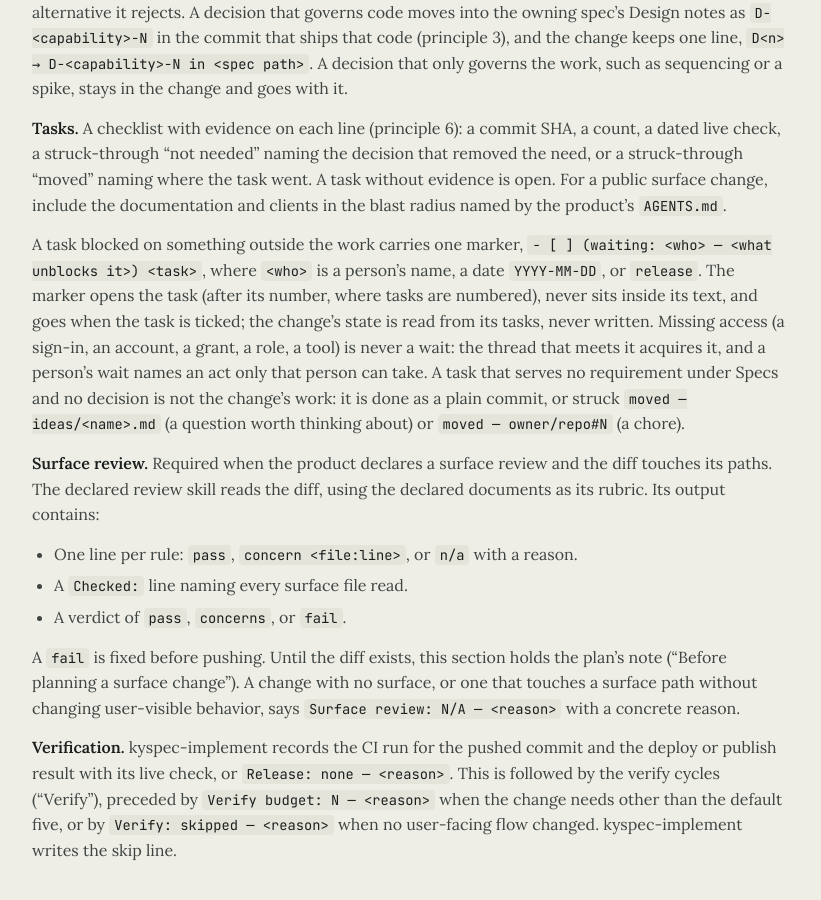
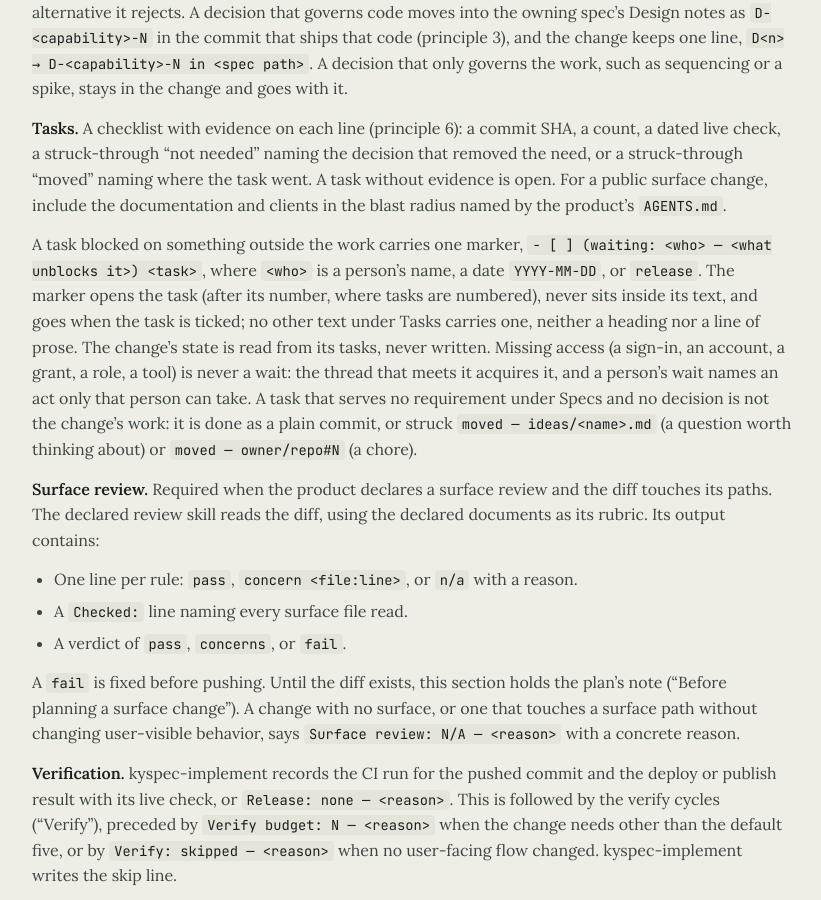
Before and after one commit to kychee-com/kyspec, a Jekyll site: the page built from METHOD.md, in a window 1280 px wide and 900 px high, scrolled down 3970 px. Shown: the whole window, without its empty margins (198-1019 px from the left). Built offline with Jekyll 4.4.1, drawn with Linux system fonts in a browser that asks for light colours; our own code applies the rules of GitHub Pages for plain Markdown files.

Commit message:
kyspec: no text under Tasks carries a waiting marker but an open task's opening; the never-waits change finished
METHOD.md now states what the gate enforces and five verify cycles exercised: a heading or a line of prose under Tasks never carries a marker. The adopting change's decisions were already in Run402's method notes as D-method-6 to D-method-12, the gate's refinements are added to D-method-7, its sweep-only decision is dropped, and its change file and idea are deleted. What it left open moves to two new ideas: changes nobody started, and a mirror race found while publishing it.

Co-Authored-By: Claude Opus 5.5 <noreply@anthropic.com>

Claude-Session: https://claude.ai/code/session_016MMnWz4w5cWQBWjBHSTLnQ

```diff
--- a/METHOD.md
+++ b/METHOD.md
@@ -185,8 +185,9 @@ product's `AGENTS.md`.
 A task blocked on something outside the work carries one marker,
 `- [ ] (waiting: <who> — <what unblocks it>) <task>`, where `<who>` is a person's name, a date
 `YYYY-MM-DD`, or `release`. The marker opens the task (after its number, where tasks are
-numbered), never sits inside its text, and goes when the task is ticked; the change's state is
-read from its tasks, never written. Missing access (a sign-in, an account, a grant, a role, a
+numbered), never sits inside its text, and goes when the task is ticked; no other text under
+Tasks carries one, neither a heading nor a line of prose. The change's state is read from its
+tasks, never written. Missing access (a sign-in, an account, a grant, a role, a
 tool) is never a wait: the thread that meets it acquires it, and a person's wait names an act
 only that person can take. A task that serves no requirement under Specs and no decision is not
 the change's work: it is done as a plain commit, or struck `moved — ideas/<name>.md` (a question
```
